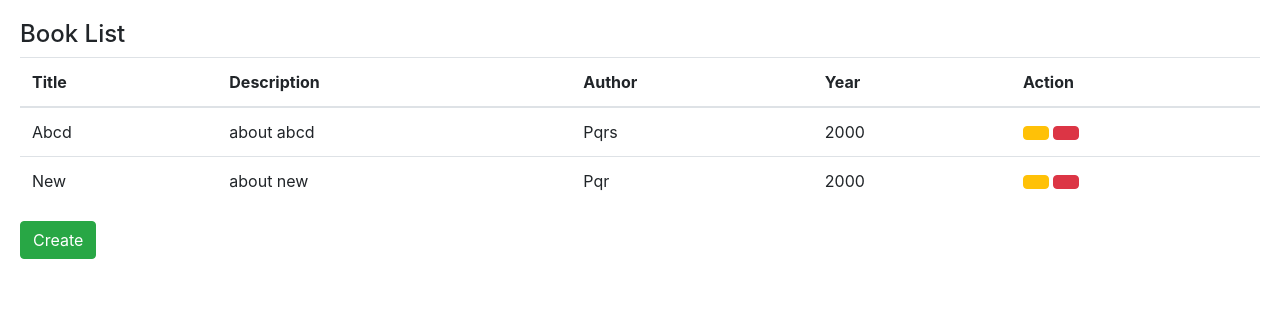
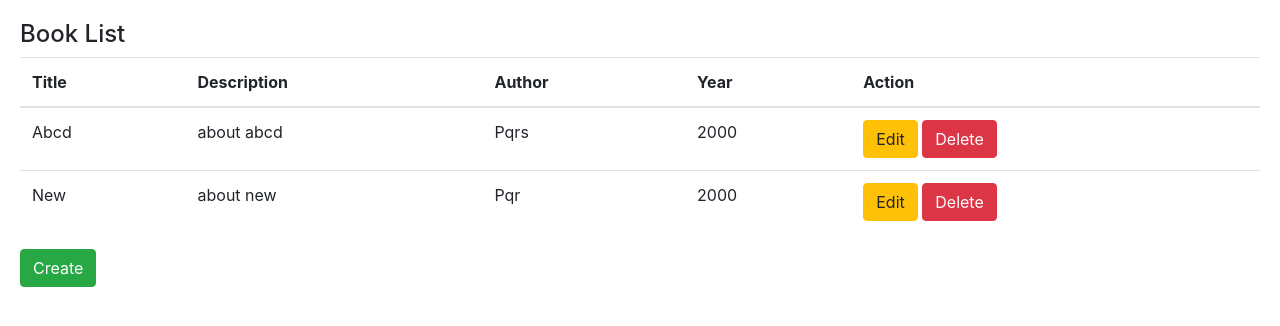
Before and after one commit to anilkwaghmare/my-django-app, a Django app: page /book-list in a window 1280 px wide. Shown: the top 326 px of the page. Run offline with Django 4.2, Linux system fonts and the light colour scheme; data comes from the database, SQL or seed files in the repository; both versions use the stored data as it was after the commit; some libraries are stand-ins or nearby versions.

Commit message:
commit @ 05:30pm

```diff
--- a/myapp/templates/book-list.html
+++ b/myapp/templates/book-list.html
@@ -21,8 +21,8 @@
                     <td>{{ book.author }}</td>
                     <td>{{ book.year }}</td>
                     <td>
-                        <a href="/book-update/{{ book.id }}" type="button" class="btn btn-warning"></a>
-                        <a href="/book-delete/{{ book.id }}" type="button" class="btn btn-danger"></a>
+                        <a href="/book-update/{{ book.id }}" type="button" class="btn btn-warning">Edit</a>
+                        <a href="/book-delete/{{ book.id }}" type="button" class="btn btn-danger">Delete</a>
                     </td>
                 </tr>
             {% endfor %}
--- a/myapp/templates/book-update.html
+++ b/myapp/templates/book-update.html
@@ -4,7 +4,7 @@
         <h4>Update Book</h4>
         <form action="" method="POST">
             {% csrf_token %}
-            {{form_as_p}}
+            {{form.as_p}}
             <a href="{%url 'book-list' %}" type="button" class="btn btn-danger">Cancel</a>
             <button type="submit" class="btn btn-success">Update</button>
         </form>
--- a/myapp/views.py
+++ b/myapp/views.py
@@ -22,6 +22,8 @@ def bookCreate(request):
         else:
             form = BookForm()
         return render(request, 'book-create.html', {'form': form})
+    else:
+        return render(request, 'book-create.html')
 
 def bookUpdate(request, id):
     book = Book.objects.get(id=id)
```
Also changed, not shown: db.sqlite3.
